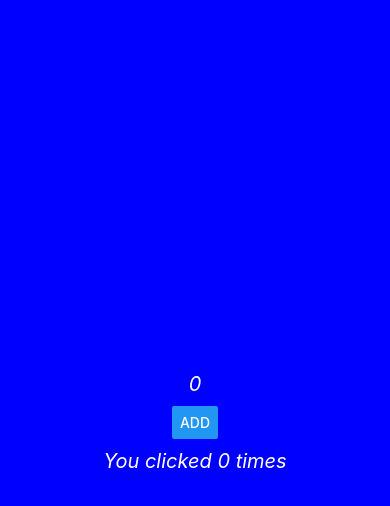
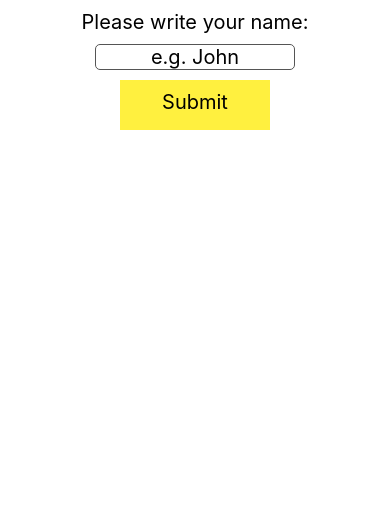
Before and after one commit to orkunkn/MainApp, a React Native app: screen / in a window 390 px wide. Shown: the top 506 px of the page. Built offline with nearby package versions, Linux system fonts and the light colour scheme.

Commit message:
Alert, Touchable and Styles

```diff
--- a/App.js
+++ b/App.js
@@ -1,41 +1,84 @@
 import React, { useState } from 'react';
-
 import {
-  Button,
-  StyleSheet, Text, View,
+  StyleSheet,
+  View,
+  Text,
+  TextInput,
+  TouchableOpacity,
+  Alert,
 } from 'react-native';
 
 const App = () => {
-  const [number, setNumber] = useState(0)
-  const [click, setClick] = useState(0)
 
-  const onClickHandler = () => {
-    setNumber(number+5)
-    setClick(click+1)
+  const [name, SetName] = useState('');
+  const [submitted, SetSubmitted] = useState(false);
+  const onPressHandler = () => {
+    if (name.length > 3)
+      SetSubmitted(!submitted);
+    else {
+      Alert.alert('Warning', 'The name must be longer than 3 characters', [
+        { text: 'OK' },
+        { text: 'No' },
+        { text: 'Yes' },
+      ])
+    }
   }
 
   return (
     <View style={styles.body}>
-      <Text style={styles.text}>{number}</Text>
-      <Button title='Add' onPress={onClickHandler}></Button>
-      <Text style={styles.text}>You clicked {click} times</Text>
+      <Text style={styles.text}>
+        Please write your name:
+      </Text>
+      <TextInput
+        style={styles.input}
+        placeholder='e.g. John'
+        onChangeText={(value) => SetName(value)}
+      />
+      <TouchableOpacity
+        onPress={onPressHandler}
+        style={styles.button}
+      >
+        <Text style={styles.text}>
+          {submitted ? 'Clear' : 'Submit'}
+        </Text>
+      </TouchableOpacity>
+      {submitted ?
+        <Text style={styles.text}>
+          You are registered as {name}
+        </Text>
+        :
+        null
+      }
     </View>
   );
-}
+};
 
 const styles = StyleSheet.create({
   body: {
     flex: 1,
-    backgroundColor: '#0000ff',
+    backgroundColor: '#ffffff',
     alignItems: 'center',
-    justifyContent: 'center'
   },
   text: {
-    color: '#ffffff',
+    color: '#000000',
     fontSize: 20,
-    fontStyle: 'italic',
-    margin: 10
-  }
+    margin: 10,
+  },
+  input: {
+    width: 200,
+    borderWidth: 1,
+    borderColor: '#555',
+    borderRadius: 5,
+    textAlign: 'center',
+    fontSize: 20,
+    marginBottom: 10,
+  },
+  button: {
+    width: 150,
+    height: 50,
+    backgroundColor: '#fff03f',
+    alignItems: 'center',
+  },
 });
 
 export default App;
```
